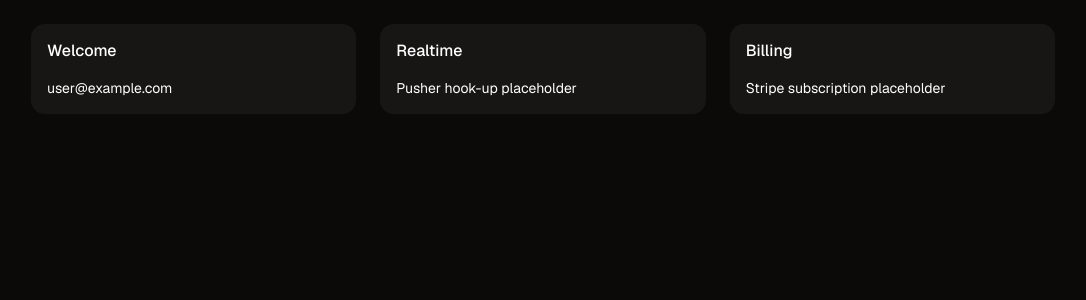
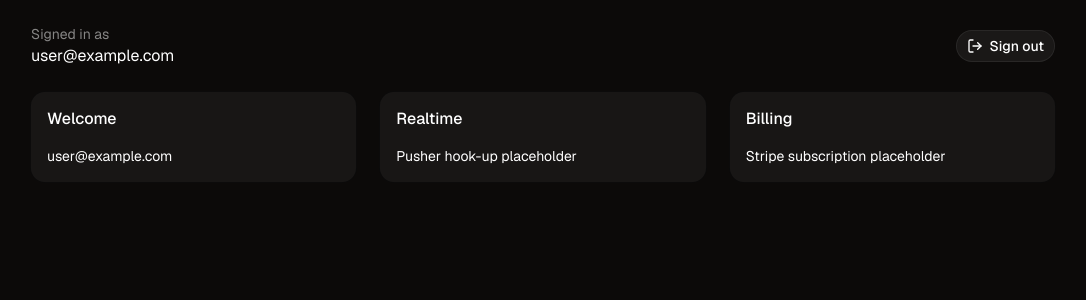
Before and after one commit to SocialMediaStar/tiktak, a Next.js app: page /en/dashboard in a window 1280 px wide. Shown: the top 300 px of the page, without its empty margins (97-1183 px from the left). Built offline with nearby package versions, Linux system fonts and the light colour scheme; no server answers; sample sign-in values are in the browser's storage.

Commit message:
feat: persist waitlist and add sign out

```diff
--- a/src/app/[locale]/dashboard/page.tsx
+++ b/src/app/[locale]/dashboard/page.tsx
@@ -1,6 +1,7 @@
 import { getServerSession } from "next-auth";
 import { redirect } from "next/navigation";
 
+import { SignOutButton } from "@/components/auth/sign-out-button";
 import { Card, CardContent, CardHeader, CardTitle } from "@/components/ui/card";
 import { authOptions } from "@/lib/auth";
 import { getDictionary } from "@/i18n/get-dictionary";
@@ -22,7 +23,16 @@ export default async function DashboardPage({
 
   return (
     <main className="min-h-screen bg-stone-950 p-6 text-white">
-      <div className="mx-auto grid max-w-5xl gap-6 md:grid-cols-3">
+      <div className="mx-auto max-w-5xl space-y-6">
+        <div className="flex items-center justify-between gap-4">
+          <div>
+            <p className="text-sm text-white/50">{dictionary.dashboard.signedInAs}</p>
+            <p className="text-base text-white">{session.user?.email}</p>
+          </div>
+          <SignOutButton locale={locale} label={dictionary.dashboard.signOut} />
+        </div>
+
+        <div className="grid gap-6 md:grid-cols-3">
         <Card className="border-white/10 bg-white/5 text-white">
           <CardHeader>
             <CardTitle>{dictionary.dashboard.welcome}</CardTitle>
@@ -41,6 +51,7 @@ export default async function DashboardPage({
           </CardHeader>
           <CardContent>{dictionary.dashboard.billingPlaceholder}</CardContent>
         </Card>
+        </div>
       </div>
     </main>
   );
--- /dev/null
+++ b/src/components/auth/sign-out-button.tsx
@@ -0,0 +1,27 @@
+"use client";
+
+import { LogOut } from "lucide-react";
+import { signOut } from "next-auth/react";
+
+import { Button } from "@/components/ui/button";
+import type { Locale } from "@/i18n/config";
+
+export function SignOutButton({
+  locale,
+  label,
+}: {
+  locale: Locale;
+  label: string;
+}) {
+  return (
+    <Button
+      type="button"
+      variant="outline"
+      className="rounded-full border-white/12 bg-white/6 text-white hover:bg-white/10"
+      onClick={() => signOut({ callbackUrl: `/${locale}` })}
+    >
+      <LogOut className="size-4" />
+      {label}
+    </Button>
+  );
+}
--- a/src/lib/actions.ts
+++ b/src/lib/actions.ts
@@ -4,6 +4,7 @@ import { z } from "zod";
 
 import { defaultLocale, isLocale } from "@/i18n/config";
 import { getDictionary } from "@/i18n/get-dictionary";
+import { prisma } from "@/lib/prisma";
 
 export type WaitlistState = {
   message: string;
@@ -32,6 +33,26 @@ export async function joinWaitlist(
     };
   }
 
+  const existingSubscriber = await prisma.waitlistEntry.findUnique({
+    where: {
+      email: parsed.data.email,
+    },
+  });
+
+  if (existingSubscriber) {
+    return {
+      message: dictionary.alreadyJoined.replace("{email}", parsed.data.email),
+      success: true,
+    };
+  }
+
+  await prisma.waitlistEntry.create({
+    data: {
+      email: parsed.data.email,
+      locale,
+    },
+  });
+
   return {
     message: dictionary.success.replace("{email}", parsed.data.email),
     success: true,
--- a/src/messages/en.json
+++ b/src/messages/en.json
@@ -12,7 +12,7 @@
     "badge": "Next.js + Prisma + Pusher + Stripe",
     "moduleLabel": "Module",
     "title": "TikPop starter for paid creator communities.",
-    "description": "The project is wired for App Router, Server Actions, Neon Postgres, Google auth and realtime channels. The next step is just adding env values and running Prisma push.",
+    "description": "The core stack is live on Vercel with Neon, localized email auth and a creator-first landing flow. Next layers are Google, TikTok, billing and realtime product features.",
     "features": [
       {
         "title": "Realtime events",
@@ -44,7 +44,8 @@
     "pending": "Sending...",
     "invalidEmail": "Enter a valid email address.",
     "invalidInput": "Invalid input.",
-    "success": "{email} was added to the waitlist placeholder."
+    "success": "{email} was added to the waitlist.",
+    "alreadyJoined": "{email} is already on the waitlist."
   },
   "authModal": {
     "close": "Close",
@@ -116,9 +117,11 @@
   },
   "dashboard": {
     "welcome": "Welcome",
+    "signedInAs": "Signed in as",
     "realtime": "Realtime",
     "realtimePlaceholder": "Pusher hook-up placeholder",
     "billing": "Billing",
-    "billingPlaceholder": "Stripe subscription placeholder"
+    "billingPlaceholder": "Stripe subscription placeholder",
+    "signOut": "Sign out"
   }
 }
--- a/src/messages/et.json
+++ b/src/messages/et.json
@@ -12,7 +12,7 @@
     "badge": "Next.js + Prisma + Pusher + Stripe",
     "moduleLabel": "Moodul",
     "title": "TikPop starter tasulistele loojakogukondadele.",
-    "description": "Projekt on valmis App Routeri, Server Actionsi, Neon Postgresi, Google authi ja realtime kanalite jaoks. Järgmine samm on env väärtuste lisamine ja Prisma push.",
+    "description": "Põhistack jookseb nüüd Vercelis koos Neoni, lokaliseeritud email authi ja creator-first avalehega. Järgmised kihid on Google, TikTok, billing ja päris realtime tootevood.",
     "features": [
       {
         "title": "Reaalajas sündmused",
@@ -44,7 +44,8 @@
     "pending": "Saatmine...",
     "invalidEmail": "Sisesta korrektne e-posti aadress.",
     "invalidInput": "Vigane sisend.",
-    "success": "{email} lisati ootenimekirja placeholderina."
+    "success": "{email} lisati ootenimekirja.",
+    "alreadyJoined": "{email} on juba ootenimekirjas."
   },
   "authModal": {
     "close": "Sulge",
@@ -116,9 +117,11 @@
   },
   "dashboard": {
     "welcome": "Tere tulemast",
+    "signedInAs": "Sisse logitud kui",
     "realtime": "Realtime",
     "realtimePlaceholder": "Pusheri ühenduse placeholder",
     "billing": "Arveldus",
-    "billingPlaceholder": "Stripe subscriptioni placeholder"
+    "billingPlaceholder": "Stripe subscriptioni placeholder",
+    "signOut": "Logi välja"
   }
 }
```
Also changed, not shown: 1 other file (tests, documents, lock files or other folders).
